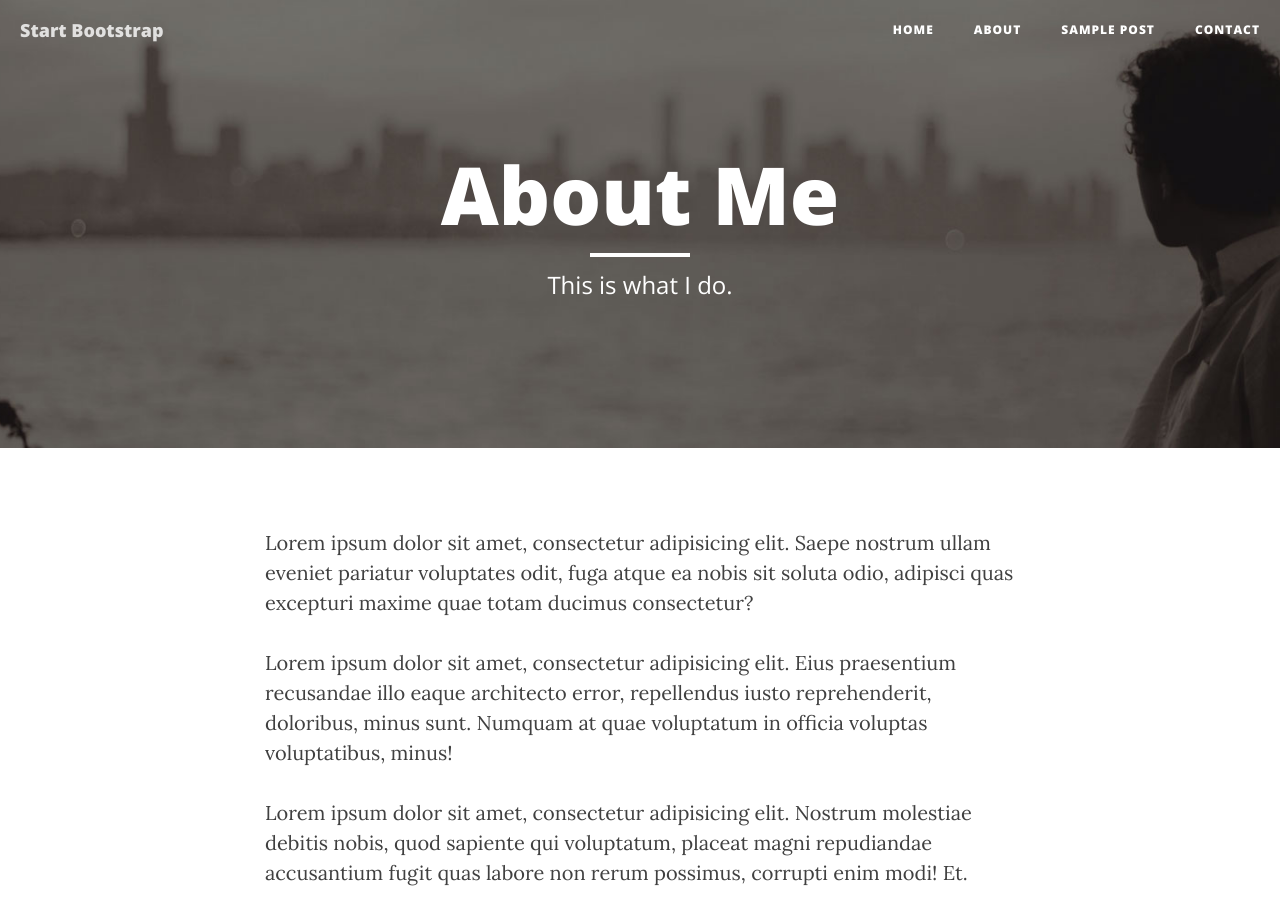
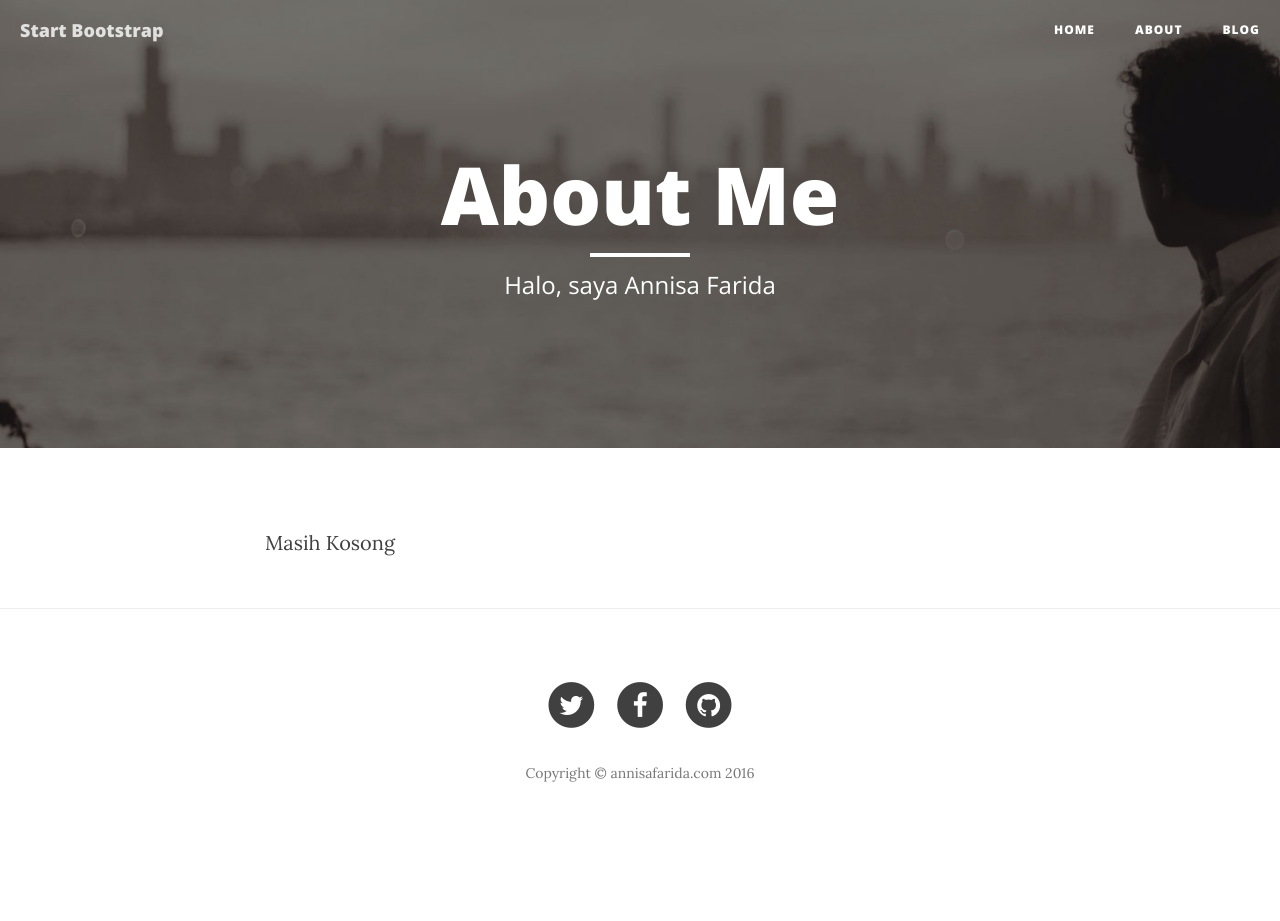
Before and after one commit to annisafarida/annisafarida.github.io, a website: page about.html in a window 1280 px wide. Shown: the top 921 px of the page. After the commit the page ends 849 px from the top, so only its background shows below. Drawn offline with nearby package versions, Linux system fonts and the light colour scheme.

Commit message:
edit isi about dan index

```diff
--- a/about.html
+++ b/about.html
@@ -9,7 +9,7 @@
     <meta name="description" content="">
     <meta name="author" content="">
 
-    <title>Clean Blog - About</title>
+    <title> Annisa Farida's Blog </title>
 
     <!-- Bootstrap Core CSS -->
     <link href="css/bootstrap.min.css" rel="stylesheet">
@@ -57,11 +57,9 @@
                         <a href="about.html">About</a>
                     </li>
                     <li>
-                        <a href="post.html">Sample Post</a>
+                        <a href="post.html">Blog</a>
                     </li>
-                    <li>
-                        <a href="contact.html">Contact</a>
-                    </li>
+
                 </ul>
             </div>
             <!-- /.navbar-collapse -->
@@ -78,7 +76,7 @@
                     <div class="page-heading">
                         <h1>About Me</h1>
                         <hr class="small">
-                        <span class="subheading">This is what I do.</span>
+                        <span class="subheading"> Halo, saya Annisa Farida</span>
                     </div>
                 </div>
             </div>
@@ -89,9 +87,7 @@
     <div class="container">
         <div class="row">
             <div class="col-lg-8 col-lg-offset-2 col-md-10 col-md-offset-1">
-                <p>Lorem ipsum dolor sit amet, consectetur adipisicing elit. Saepe nostrum ullam eveniet pariatur voluptates odit, fuga atque ea nobis sit soluta odio, adipisci quas excepturi maxime quae totam ducimus consectetur?</p>
-                <p>Lorem ipsum dolor sit amet, consectetur adipisicing elit. Eius praesentium recusandae illo eaque architecto error, repellendus iusto reprehenderit, doloribus, minus sunt. Numquam at quae voluptatum in officia voluptas voluptatibus, minus!</p>
-                <p>Lorem ipsum dolor sit amet, consectetur adipisicing elit. Nostrum molestiae debitis nobis, quod sapiente qui voluptatum, placeat magni repudiandae accusantium fugit quas labore non rerum possimus, corrupti enim modi! Et.</p>
+                <p> Masih Kosong </p>
             </div>
         </div>
     </div>
@@ -129,7 +125,7 @@
                             </a>
                         </li>
                     </ul>
-                    <p class="copyright text-muted">Copyright &copy; Your Website 2014</p>
+                    <p class="copyright text-muted">Copyright &copy; annisafarida.com 2016</p>
                 </div>
             </div>
         </div>
```
Also changed, not shown: index.html (+4 -7 lines), japantraveling.html (+3 -0 lines).
